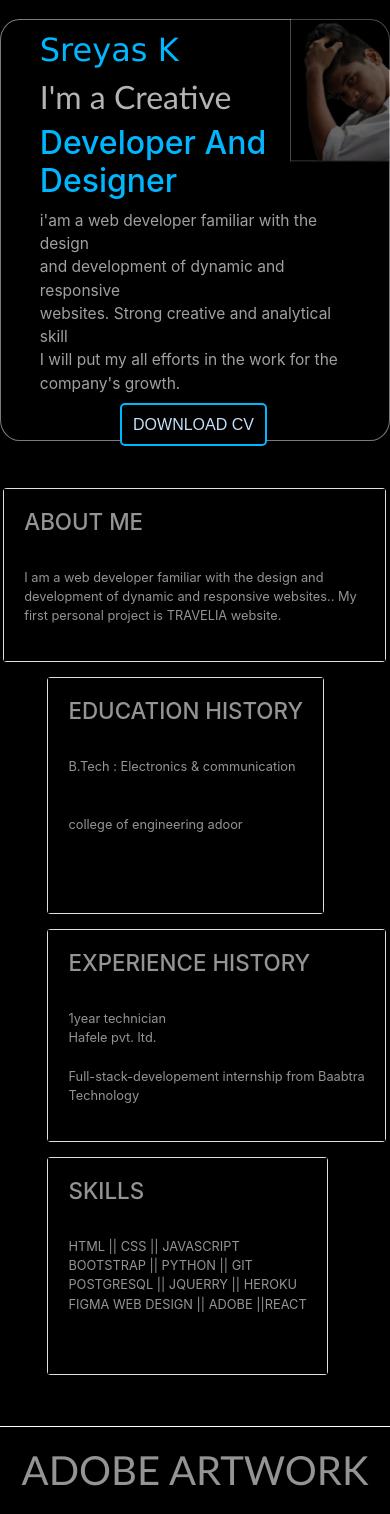
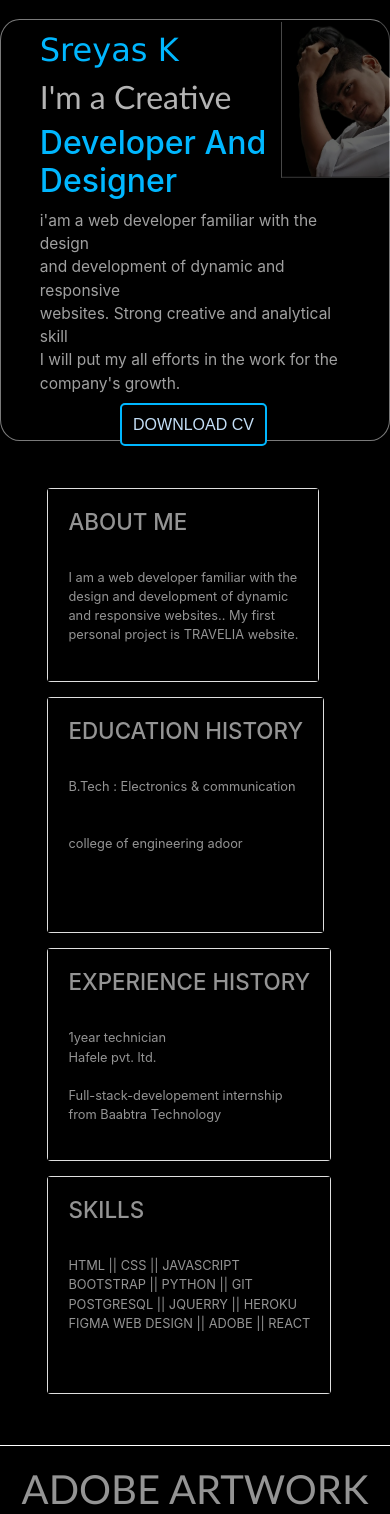
Before and after one commit to sreyasmagesh/portfolio, a Django app: page / in a window 390 px wide. Shown: the part 237-1751 px from the top of the page. Run offline with Django 4.2, Linux system fonts and the light colour scheme; grey boxes are pictures that could not be loaded.

Commit message:
seventh committ

```diff
--- a/portfolioapp/static/css/home.css
+++ b/portfolioapp/static/css/home.css
@@ -165,24 +165,10 @@ body{
 		margin-left: 8%;
 	}
 	.container #cardd{
-		margin-left: -4%;
+		margin-left: 4%;
 	}
 	.row .column img{
 		margin-left: 7%;
 	}
 
   }
-
-
-
-@media screen and (max-width: 1000px){
-	.container h1{
-		font-size: 2px;
-	}
-	.container #cardd{
-		margin-left: -4%;
-	}
-	.div2 img{
-		width: 100px;
-	}
-  }
--- a/portfolioapp/templates/home.html
+++ b/portfolioapp/templates/home.html
@@ -69,14 +69,14 @@
 
     <div style="padding-top: 10%; color: rgb(148, 148, 148);">
       <div class="container">
-        <div style="margin-bottom:10% ;" class="row align-items-stretch justify-content-start card-deck">
-         <div class="card" id="cardd">
+        <div style="margin-bottom: 10%;"  class="row align-items-stretch justify-content-start card-deck">
+         <div class="card" id="card">
            <div class="card-body">
             <div class="card-text">
               <h1 style="font-size: 140%;">ABOUT ME</h1> <br>
-              <p style="font-size: 80%;">I am a web developer familiar with the design and
-                development of dynamic and responsive websites.. My
-                first personal project is TRAVELIA website.
+              <p style="font-size: 80%;">I am a web developer familiar with the <br>  design and
+                development of dynamic <br> and responsive websites.. My
+                first <br> personal project is TRAVELIA website.
               </p>
             </div>
            </div>
@@ -97,7 +97,7 @@
               <h1 style="font-size: 140%;">EXPERIENCE HISTORY</h1><br>
               <p style="font-size: 80%;">1year technician <br>
                 Hafele pvt. ltd. <br><br>
-                Full-stack-developement internship
+                Full-stack-developement internship <br>
                 from Baabtra Technology
               </p>
             </div>
@@ -110,7 +110,7 @@
              <p style="font-size: 80%;">HTML || CSS || JAVASCRIPT <br>
               BOOTSTRAP || PYTHON || GIT <br>
               POSTGRESQL || JQUERRY || HEROKU <br>
-              FIGMA WEB DESIGN || ADOBE ||REACT
+              FIGMA WEB DESIGN || ADOBE || REACT
              </p><br>
            </div>
           </div>
```
